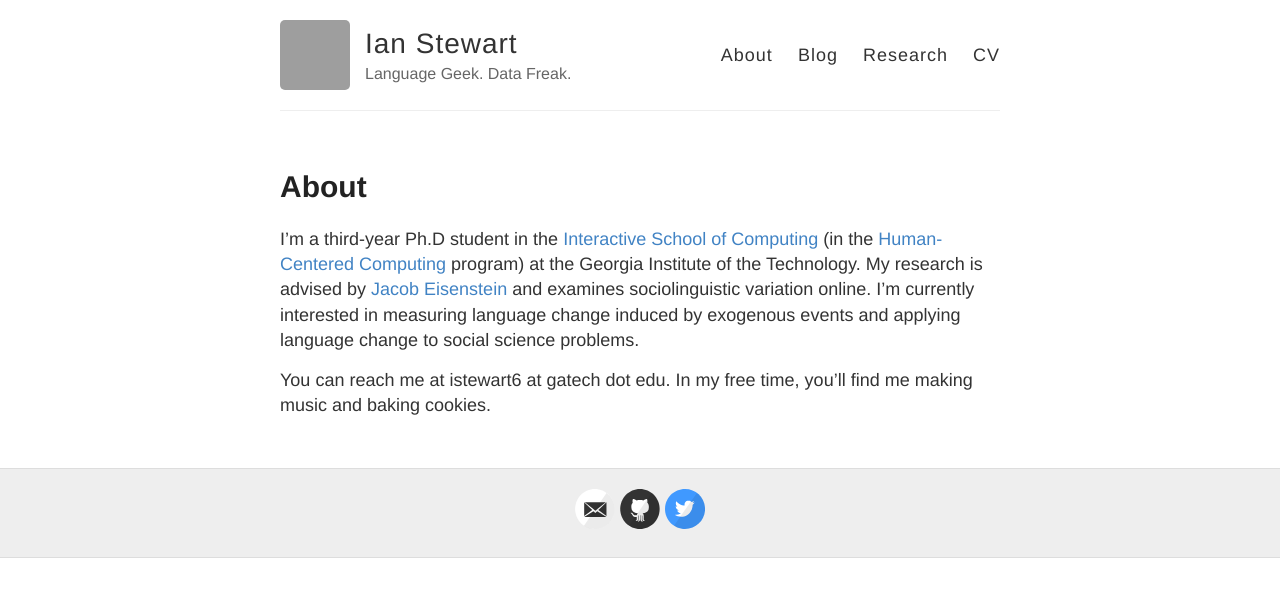
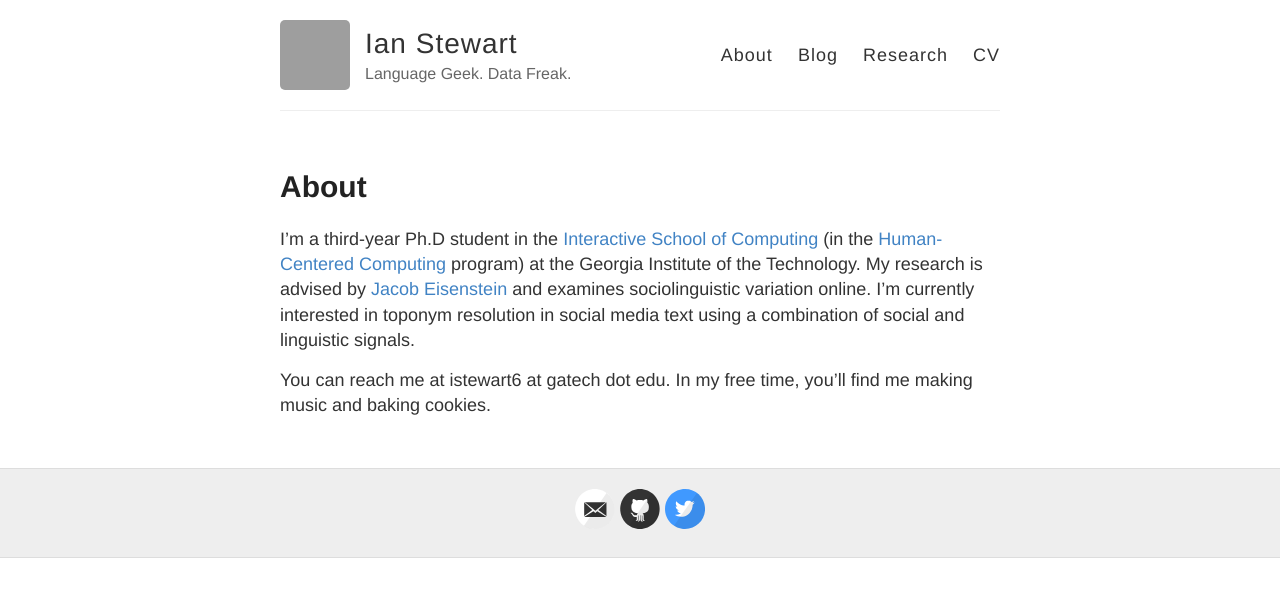
Before and after one commit to ianbstewart/ianbstewart.github.io, a Jekyll site: the page built from about.md, in a window 1280 px wide. Shown: the top 597 px of the page. Built offline with Jekyll 4.4.1, drawn with Linux system fonts in a browser that asks for light colours; grey boxes are pictures that could not be loaded.

Commit message:
updating about

```diff
--- a/about.md
+++ b/about.md
@@ -4,6 +4,6 @@
 permalink: /about/
 ---
 
-I'm a third-year Ph.D student in the [Interactive School of Computing](http://www.ic.gatech.edu/) (in the [Human-Centered Computing](http://www.hcc.cc.gatech.edu) program) at the Georgia Institute of the Technology. My research is advised by [Jacob Eisenstein](https://www.cc.gatech.edu/~jeisenst/) and examines sociolinguistic variation online. I'm currently interested in measuring language change induced by exogenous events and applying language change to social science problems.
+I'm a third-year Ph.D student in the [Interactive School of Computing](http://www.ic.gatech.edu/) (in the [Human-Centered Computing](http://www.hcc.cc.gatech.edu) program) at the Georgia Institute of the Technology. My research is advised by [Jacob Eisenstein](https://www.cc.gatech.edu/~jeisenst/) and examines sociolinguistic variation online. I'm currently interested in toponym resolution in social media text using a combination of social and linguistic signals.
 
 You can reach me at istewart6 at gatech dot edu. In my free time, you'll find me making music and baking cookies.
```
